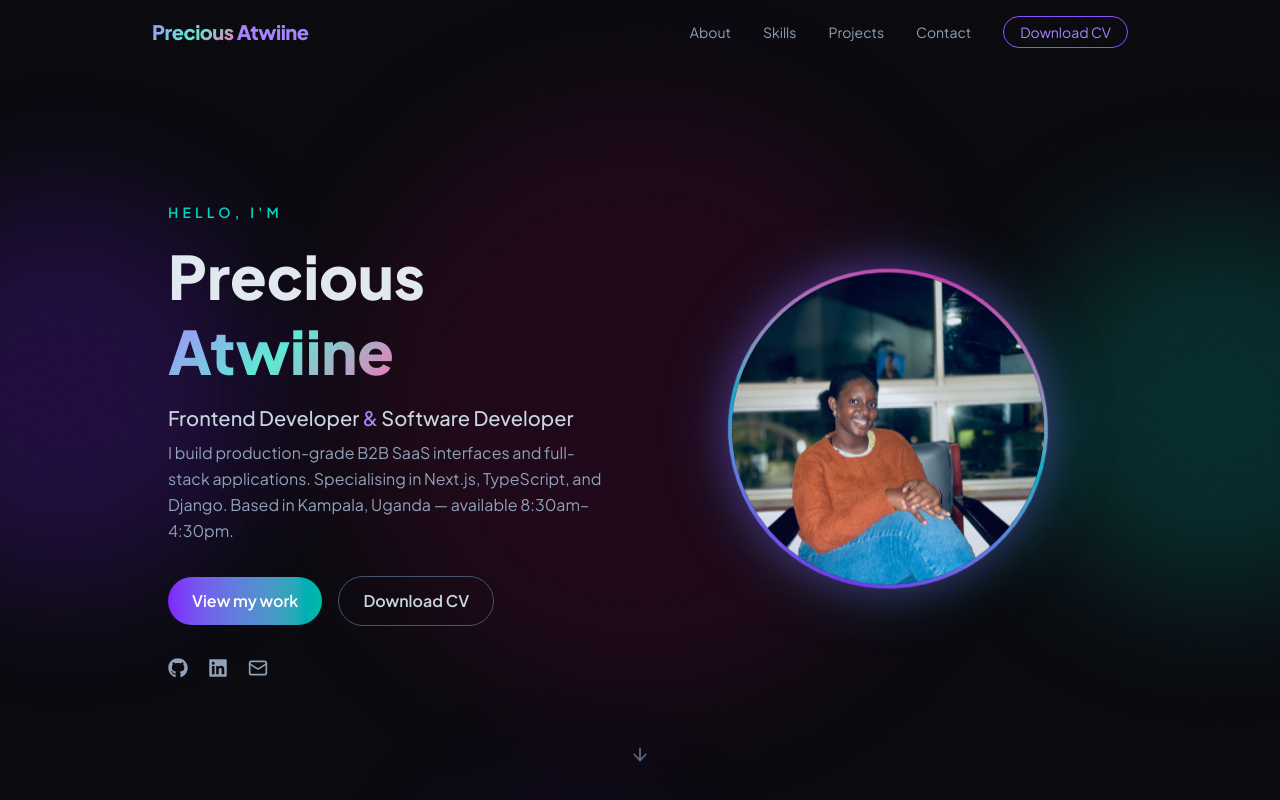
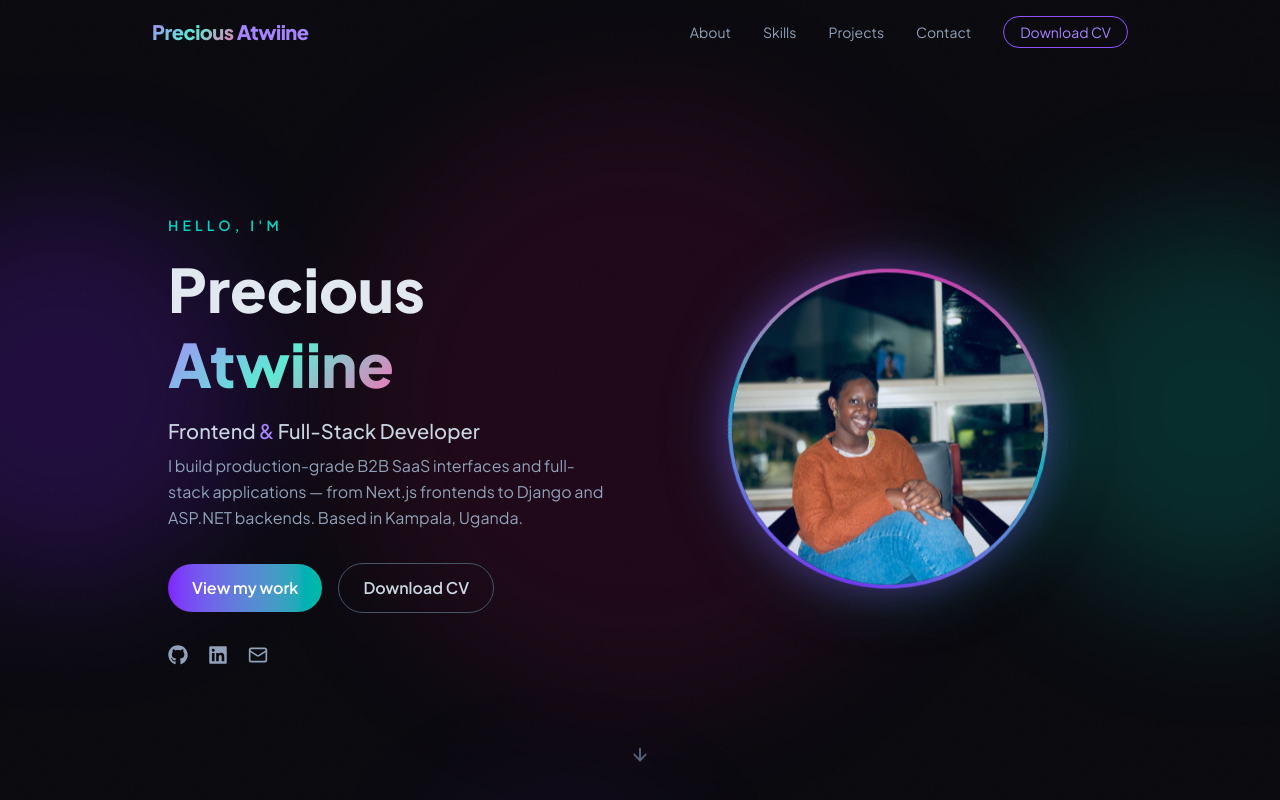
Before and after one commit to PreciousAtwiine/Portfolio, a Next.js app: page / in a window 1280 px wide. Shown: the top 800 px of the page. Built offline with nearby package versions, Linux system fonts and the light colour scheme.

Commit message:
About me

```diff
--- a/app/layout.tsx
+++ b/app/layout.tsx
@@ -11,7 +11,7 @@ const jakarta = Plus_Jakarta_Sans({
   weight: ["400", "500", "600", "700", "800"],
 })
 export const metadata: Metadata = {
-  title: "Precious Atwiine | Fullstack Developer",
+  title: "Precious Atwiine | Full-Stack Developer",
   description:
     "Fullstack Developer specialising in Django, Next.js, TypeScript and React. Based in Kampala, Uganda.",
 }
--- a/components/sections/Hero.tsx
+++ b/components/sections/Hero.tsx
@@ -2,7 +2,6 @@
 import { motion } from 'framer-motion'
 import { ArrowDown, Mail } from 'lucide-react'
 import { FaGithub, FaLinkedin } from 'react-icons/fa'
-import Image from 'next/image'
 
 export default function Hero() {
   return (
@@ -47,8 +46,8 @@ export default function Hero() {
             transition={{ delay: 0.4 }}
             className="text-xl text-slate-300 font-medium mb-2"
           >
-            Frontend Developer <span className="text-violet-400">&</span>{' '}
-            Software Developer
+            Frontend <span className="text-violet-400">&</span>{' '}
+            Full-Stack Developer
           </motion.p>
 
           <motion.p
@@ -57,9 +56,7 @@ export default function Hero() {
             transition={{ delay: 0.5 }}
             className="text-slate-400 leading-relaxed mb-8 max-w-md"
           >
-            I build production-grade B2B SaaS interfaces and full-stack
-            applications. Specialising in Next.js, TypeScript, and Django. Based
-            in Kampala, Uganda — available 8:30am–4:30pm.
+            I build production-grade B2B SaaS interfaces and full-stack applications — from Next.js frontends to Django and ASP.NET backends. Based in Kampala, Uganda.
           </motion.p>
 
           <motion.div
```
